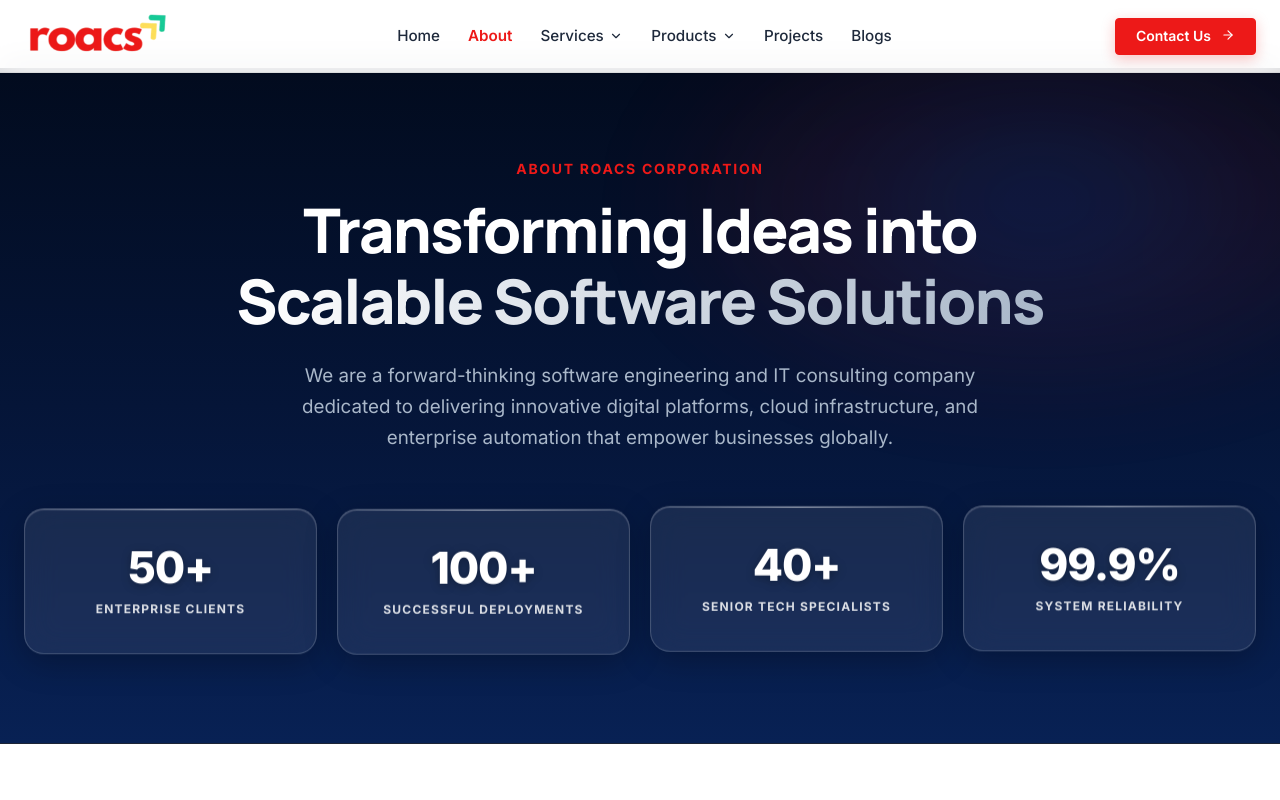
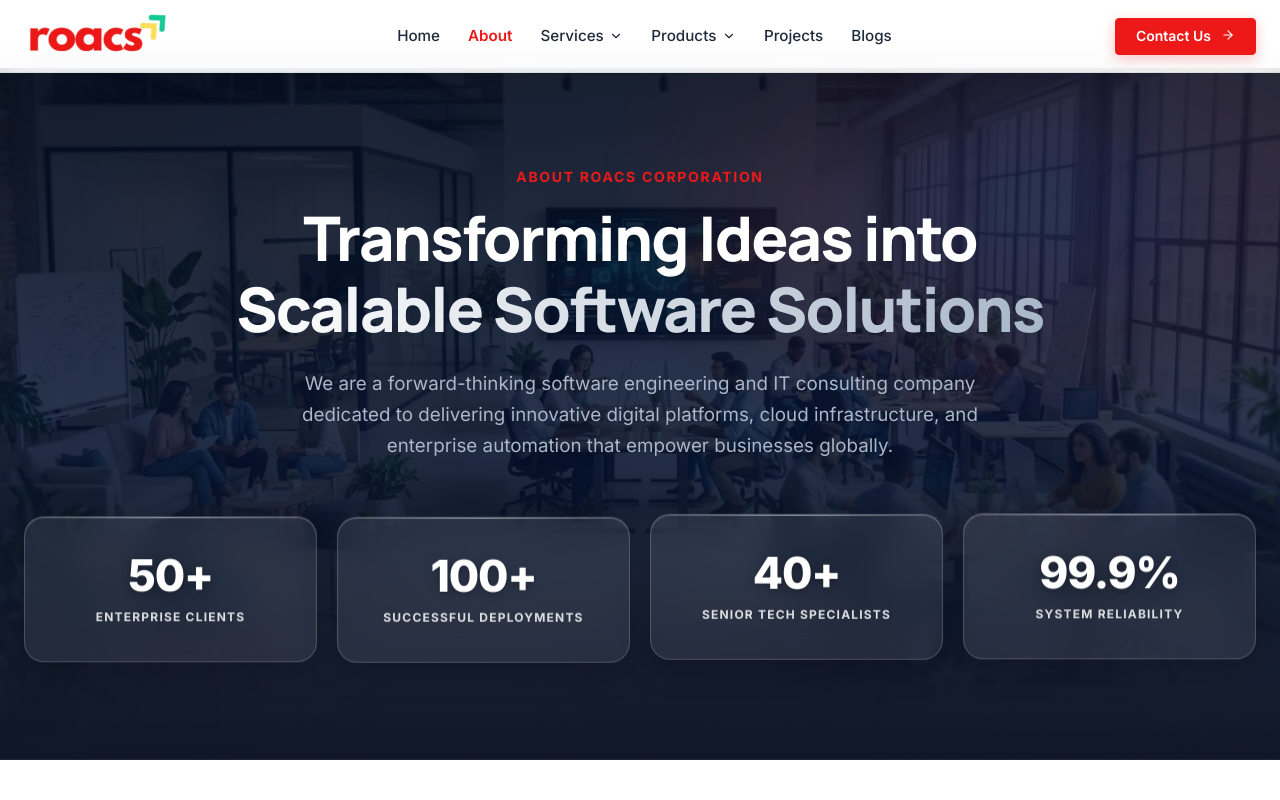
Before and after one commit to roacstech/roacs_new_website, a Next.js app: page /about in a window 1280 px wide. Shown: the top 800 px of the page. Built offline with nearby package versions, Linux system fonts and the light colour scheme; a web font is replaced by a local one.

Commit message:
feat(about): add modern office background image with gradient overlay to hero section

```diff
--- a/src/app/about/page.tsx
+++ b/src/app/about/page.tsx
@@ -35,14 +35,33 @@ export default function AboutPage() {
       <section
         style={{
           position: "relative",
-          background: "linear-gradient(180deg, #020B1E 0%, #051538 50%, #082154 100%)",
+          backgroundColor: "#020B1E",
           color: "#FFFFFF",
-          paddingTop: "5.5rem",
-          paddingBottom: "5.5rem",
+          paddingTop: "6rem",
+          paddingBottom: "6rem",
           overflow: "hidden",
           borderBottom: "1px solid rgba(255, 255, 255, 0.1)",
         }}
       >
+        {/* Background Office Image with Deep Navy Gradient Overlay */}
+        <div style={{ position: "absolute", inset: 0, zIndex: 0 }}>
+          <Image
+            src="/images/about/about-hero-bg.jpg"
+            alt="Roacs Engineering Headquarters & Technical Workspace"
+            fill
+            sizes="100vw"
+            style={{ objectFit: "cover", objectPosition: "center" }}
+            priority
+          />
+          <div
+            style={{
+              position: "absolute",
+              inset: 0,
+              background: "linear-gradient(180deg, rgba(2, 11, 30, 0.88) 0%, rgba(3, 16, 44, 0.84) 50%, rgba(2, 9, 26, 0.94) 100%)",
+            }}
+          />
+        </div>
+
         {/* Ambient Glow Orbs */}
         <div
           style={{
@@ -55,12 +74,12 @@ export default function AboutPage() {
             background: "radial-gradient(ellipse at center, rgba(37, 99, 235, 0.25) 0%, rgba(237, 25, 24, 0.12) 45%, transparent 70%)",
             filter: "blur(60px)",
             pointerEvents: "none",
-            zIndex: 0,
+            zIndex: 1,
           }}
           className="ambient-pulse"
         />
 
-        <Container wide>
+        <Container wide style={{ position: "relative", zIndex: 2 }}>
           <div
             style={{
               position: "relative",
```
Also changed, not shown: public/images/about/about-hero-bg.jpg (added).
